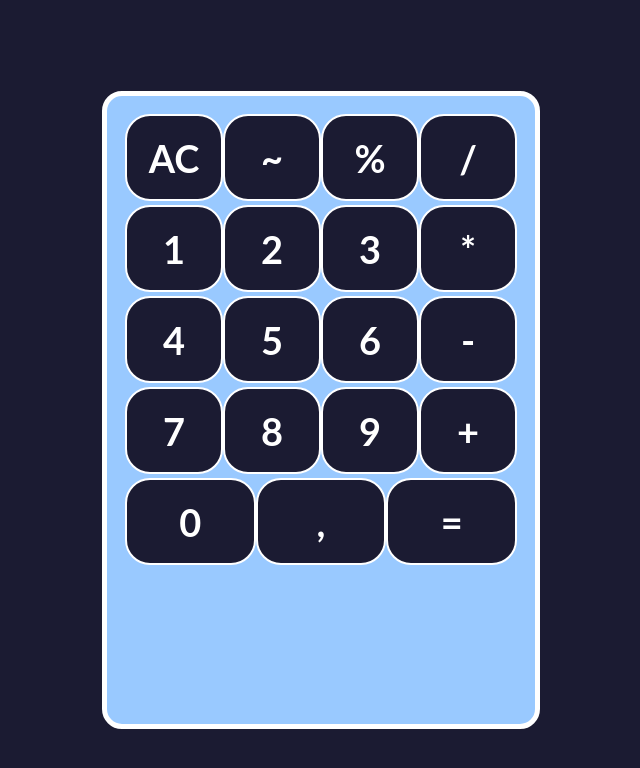
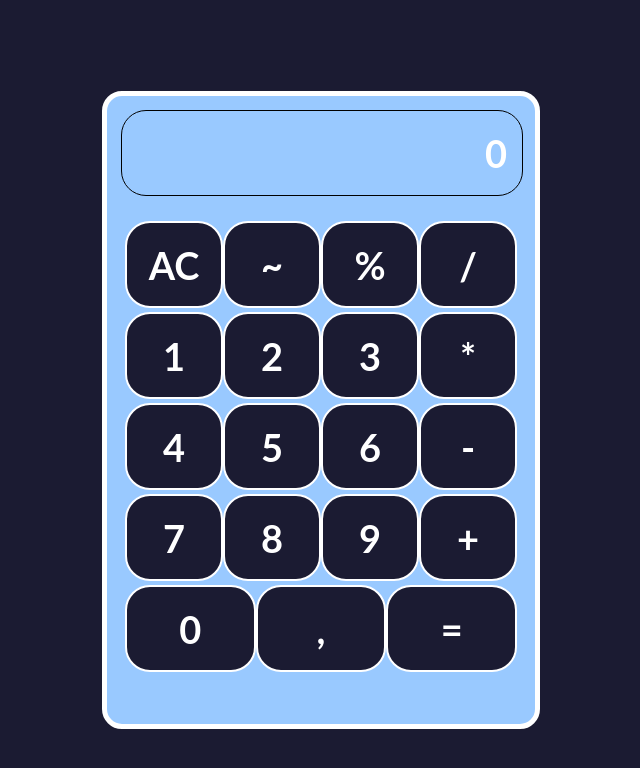
Before and after one commit to felipe-rodriguez-parra/calculator-class-react, a React (Create React App) app: page / in a window 1280 px wide. Shown: the top 768 px of the page, without its empty margins (319-959 px from the left). Built offline with nearby package versions, Linux system fonts and the light colour scheme.

Commit message:
add state for screen

```diff
--- a/src/App.js
+++ b/src/App.js
@@ -1,5 +1,6 @@
 import React from 'react';
 import { Button } from './components/Button';
+import { Screen } from './components/Screen';
 import data from './datasets/data.json';
 import './App.css';
 
@@ -7,7 +8,8 @@ class App extends React.Component {
   constructor(props) {
     super(props);
     this.state = {
-      data: data
+      data: data,
+      screen: '0',
     };
   }
 
@@ -16,6 +18,7 @@ class App extends React.Component {
       <div className="App">
         <header className="App-header">
           <div className='calculator-container'>
+          <Screen screen={this.state.screen} />
             <div className='row'>
               <Button
                 name={data.slice(15, 19).map(data => {
```
Lines whose indentation alone changed are shown as unchanged.
